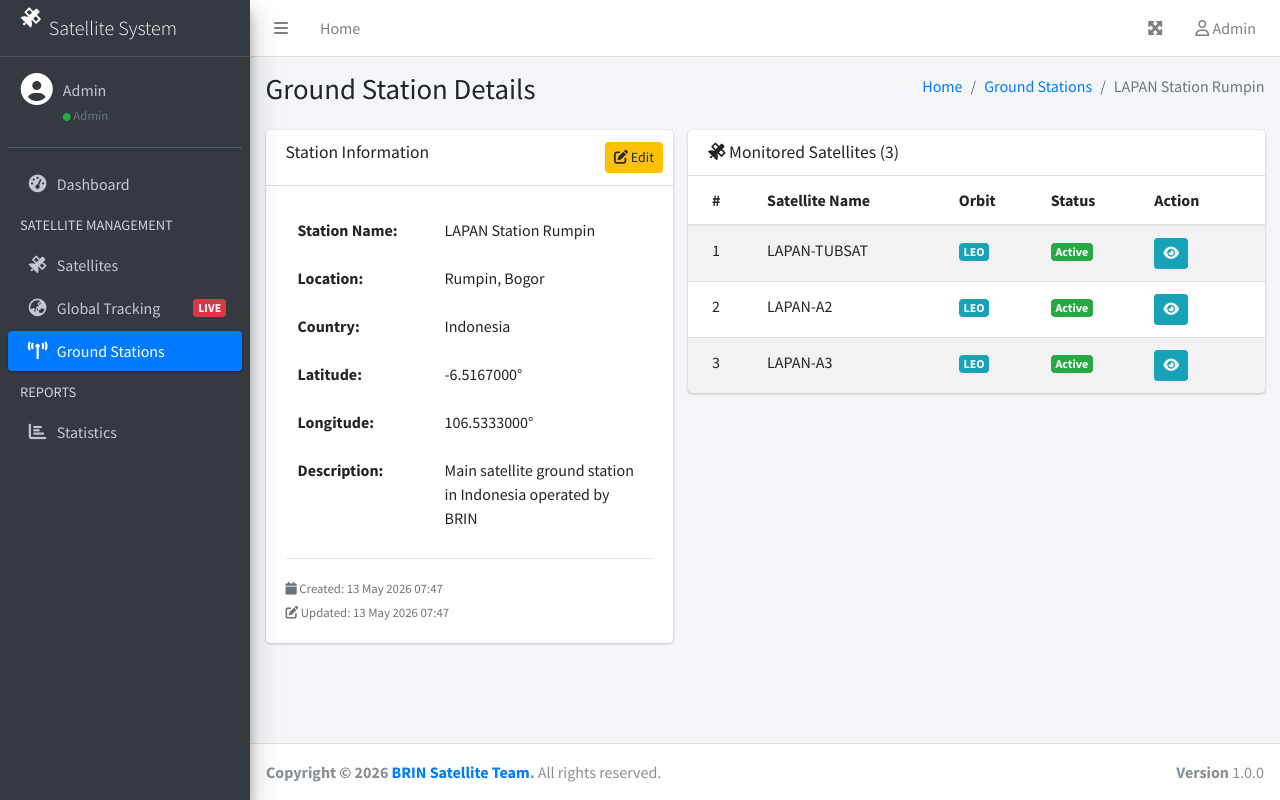
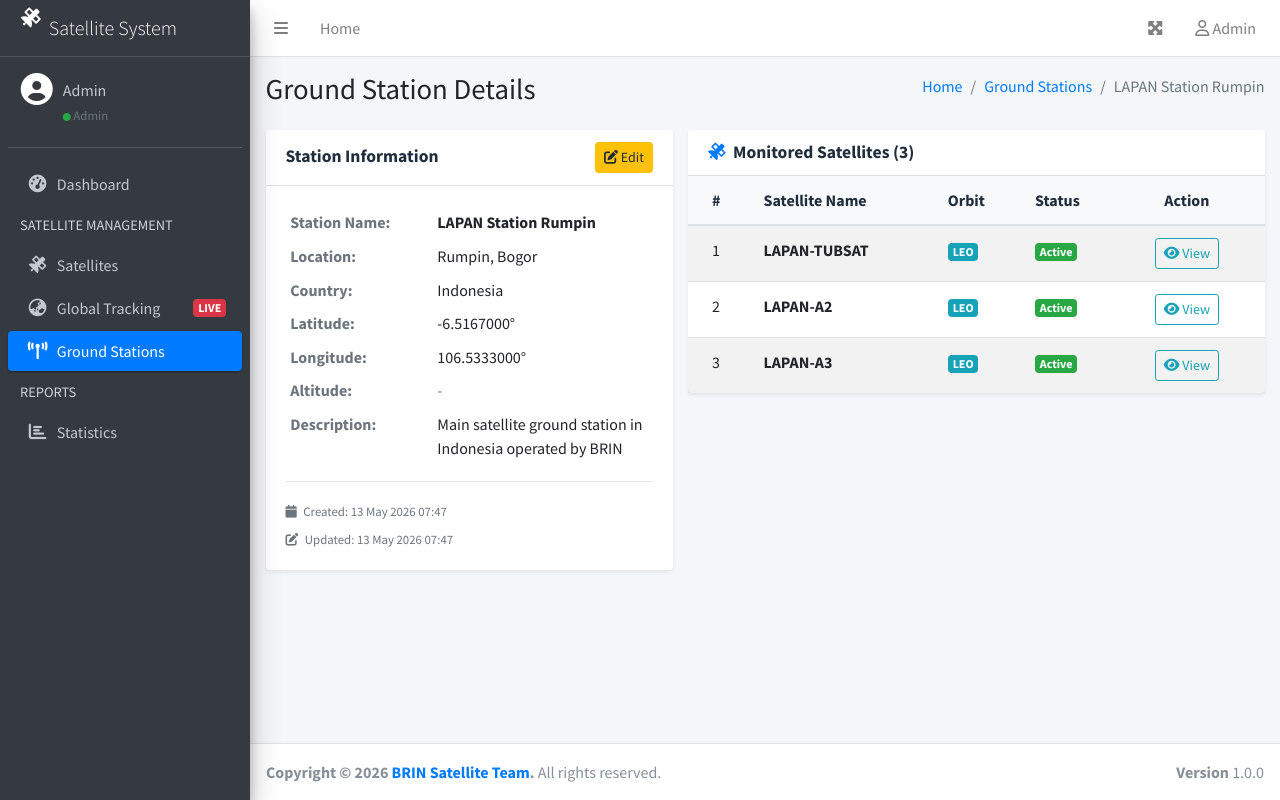
Before and after one commit to FattahQQ/satellite-management, a Laravel app: page /ground-stations/1 in a window 1280 px wide. Run offline with Laravel 12, Linux system fonts and the light colour scheme; a user stored in the database is signed in; data comes from the database, SQL or seed files in the repository; some libraries are stand-ins or nearby versions.

Commit message:
Fitur: Mengimplementasikan ketinggian stasiun bumi, dan menerapkan perbaikan flexbox untuk peta satelit

```diff
--- a/app/Http/Controllers/GroundStationController.php
+++ b/app/Http/Controllers/GroundStationController.php
@@ -26,6 +26,7 @@ class GroundStationController extends Controller
             'country' => 'required|string|max:255',
             'latitude' => 'required|numeric|between:-90,90',
             'longitude' => 'required|numeric|between:-180,180',
+            'altitude' => 'nullable|numeric',
             'description' => 'nullable|string'
         ]);
 
@@ -54,6 +55,7 @@ class GroundStationController extends Controller
             'country' => 'required|string|max:255',
             'latitude' => 'required|numeric|between:-90,90',
             'longitude' => 'required|numeric|between:-180,180',
+            'altitude' => 'nullable|numeric',
             'description' => 'nullable|string'
         ]);
 
--- a/app/Models/GroundStation.php
+++ b/app/Models/GroundStation.php
@@ -15,6 +15,7 @@ class GroundStation extends Model
         'country',
         'latitude',
         'longitude',
+        'altitude',
         'description'
     ];
 
--- a/resources/views/ground_stations/show.blade.php
+++ b/resources/views/ground_stations/show.blade.php
@@ -12,50 +12,60 @@
 @section('content')
     <div class="row">
         <div class="col-md-5">
-            <div class="card">
-                <div class="card-header">
-                    <h3 class="card-title">Station Information</h3>
-                    <div class="card-tools">
+            <div class="card shadow-sm border-0">
+                <div class="card-header bg-white d-flex align-items-center">
+                    <h3 class="card-title font-weight-bold m-0">Station Information</h3>
+                    <div class="ml-auto">
                         <a href="{{ route('ground-stations.edit', $groundStation) }}" class="btn btn-warning btn-sm">
                             <i class="fas fa-edit"></i> Edit
                         </a>
                     </div>
                 </div>
                 <div class="card-body">
-                    <table class="table table-borderless">
+                    <table class="table table-borderless table-sm">
                         <tr>
-                            <th width="40%">Station Name:</th>
-                            <td>{{ $groundStation->name }}</td>
+                            <th width="40%" class="text-muted">Station Name:</th>
+                            <td class="font-weight-bold">{{ $groundStation->name }}</td>
                         </tr>
                         <tr>
-                            <th>Location:</th>
+                            <th class="text-muted">Location:</th>
                             <td>{{ $groundStation->location }}</td>
                         </tr>
                         <tr>
-                            <th>Country:</th>
+                            <th class="text-muted">Country:</th>
                             <td>{{ $groundStation->country }}</td>
                         </tr>
                         <tr>
-                            <th>Latitude:</th>
-                            <td>{{ number_format($groundStation->latitude, 7) }}°</td>
+                            <th class="text-muted">Latitude:</th>
+                            <td>{{ number_format($groundStation->latitude, 7) }}&deg;</td>
                         </tr>
                         <tr>
-                            <th>Longitude:</th>
-                            <td>{{ number_format($groundStation->longitude, 7) }}°</td>
+                            <th class="text-muted">Longitude:</th>
+                            <td>{{ number_format($groundStation->longitude, 7) }}&deg;</td>
                         </tr>
                         <tr>
-                            <th>Description:</th>
+                            <th class="text-muted">Altitude:</th>
+                            <td>
+                                @if($groundStation->altitude)
+                                    {{ $groundStation->altitude }} <small>km</small>
+                                @else
+                                    <span class="text-muted">-</span>
+                                @endif
+                            </td>
+                        </tr>
+                        <tr>
+                            <th class="text-muted">Description:</th>
                             <td>{{ $groundStation->description ?: 'No description available' }}</td>
                         </tr>
                     </table>
 
                     <hr>
-                    <div class="row text-muted">
-                        <div class="col-12">
-                            <small><i class="fas fa-calendar"></i> Created: {{ $groundStation->created_at->format('d M Y H:i') }}</small>
+                    <div class="row text-muted mt-2">
+                        <div class="col-12 mb-1">
+                            <small><i class="fas fa-calendar mr-1"></i> Created: {{ $groundStation->created_at->format('d M Y H:i') }}</small>
                         </div>
                         <div class="col-12">
-                            <small><i class="fas fa-edit"></i> Updated: {{ $groundStation->updated_at->format('d M Y H:i') }}</small>
+                            <small><i class="fas fa-edit mr-1"></i> Updated: {{ $groundStation->updated_at->format('d M Y H:i') }}</small>
                         </div>
                     </div>
                 </div>
@@ -63,30 +73,30 @@
         </div>
 
         <div class="col-md-7">
-            <div class="card">
-                <div class="card-header">
-                    <h3 class="card-title">
-                        <i class="fas fa-satellite"></i>
+            <div class="card shadow-sm border-0">
+                <div class="card-header bg-white">
+                    <h3 class="card-title font-weight-bold m-0">
+                        <i class="fas fa-satellite text-primary mr-1"></i>
                         Monitored Satellites ({{ $groundStation->satellites->count() }})
                     </h3>
                 </div>
                 <div class="card-body p-0">
                     @if($groundStation->satellites->count() > 0)
-                        <table class="table table-striped mb-0">
-                            <thead>
+                        <table class="table table-striped table-hover mb-0">
+                            <thead class="bg-light">
                                 <tr>
-                                    <th>#</th>
+                                    <th class="pl-4">#</th>
                                     <th>Satellite Name</th>
                                     <th>Orbit</th>
                                     <th>Status</th>
-                                    <th>Action</th>
+                                    <th class="text-center">Action</th>
                                 </tr>
                             </thead>
                             <tbody>
                                 @foreach($groundStation->satellites as $satellite)
                                     <tr>
-                                        <td>{{ $loop->iteration }}</td>
-                                        <td>{{ $satellite->name }}</td>
+                                        <td class="pl-4">{{ $loop->iteration }}</td>
+                                        <td class="font-weight-bold">{{ $satellite->name }}</td>
                                         <td><span class="badge badge-info">{{ $satellite->orbit_type }}</span></td>
                                         <td>
                                             @if($satellite->status == 'active')
@@ -95,9 +105,9 @@
                                                 <span class="badge badge-danger">Inactive</span>
                                             @endif
                                         </td>
-                                        <td>
-                                            <a href="{{ route('satellites.show', $satellite) }}" class="btn btn-info btn-sm">
-                                                <i class="fas fa-eye"></i>
+                                        <td class="text-center">
+                                            <a href="{{ route('satellites.show', $satellite) }}" class="btn btn-outline-info btn-sm">
+                                                <i class="fas fa-eye"></i> View
                                             </a>
                                         </td>
                                     </tr>
@@ -105,9 +115,9 @@
                             </tbody>
                         </table>
                     @else
-                        <div class="text-center py-4 text-muted">
-                            <i class="fas fa-inbox fa-3x"></i>
-                            <p class="mt-2">No satellites assigned to this ground station</p>
+                        <div class="text-center py-5 text-muted">
+                            <i class="fas fa-satellite-dish fa-3x mb-3 text-light"></i>
+                            <p class="mb-0">No satellites assigned to this ground station</p>
                         </div>
                     @endif
                 </div>
--- a/resources/views/statistics.blade.php
+++ b/resources/views/statistics.blade.php
@@ -187,7 +187,7 @@
         </div>
 
         <div class="col-md-6">
-            <div class="card" style="min-height: 318px;">
+            <div class="card" style="min-height: 300px;">
                 <div class="card-header">
                     <h3 class="card-title">Satellites by Orbit Type (Detailed)</h3>
                 </div>
```
Also changed, not shown: resources/views/ground_stations/create.blade.php (+25 -12 lines), resources/views/ground_stations/edit.blade.php (+25 -12 lines), resources/views/ground_stations/index.blade.php (+18 -11 lines), resources/views/satellites/live.blade.php (+6 -6 lines), resources/views/satellites/show.blade.php (+14 -16 lines), database/migrations/2026_05_18_064732_add_altitude_to_ground_stations_table.php (added).
